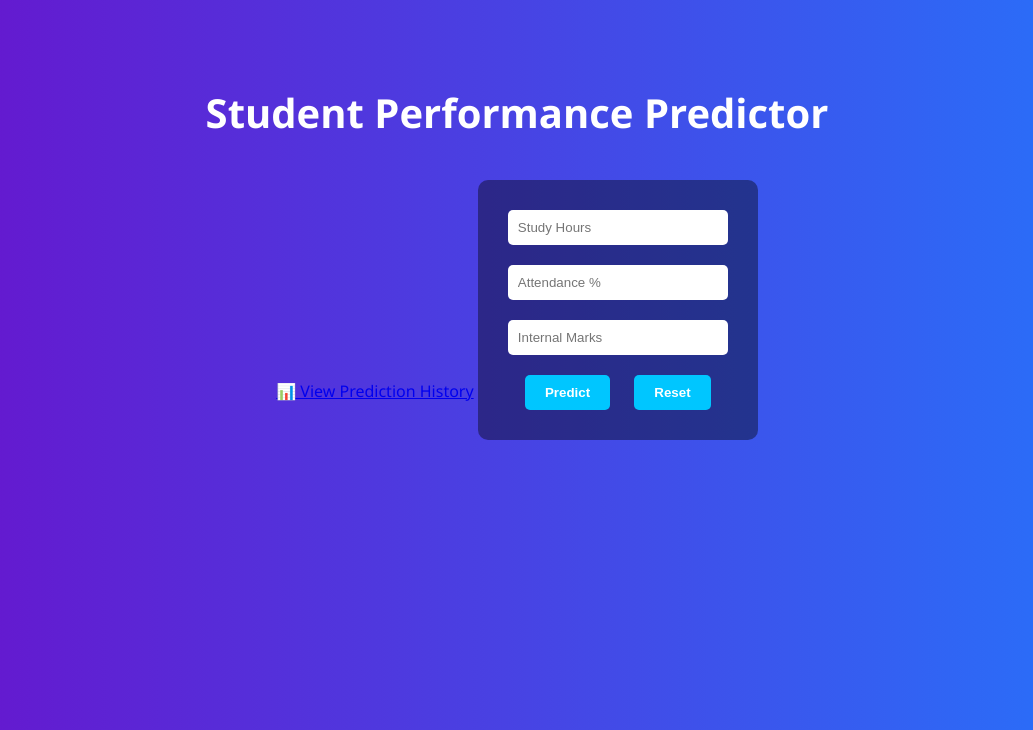
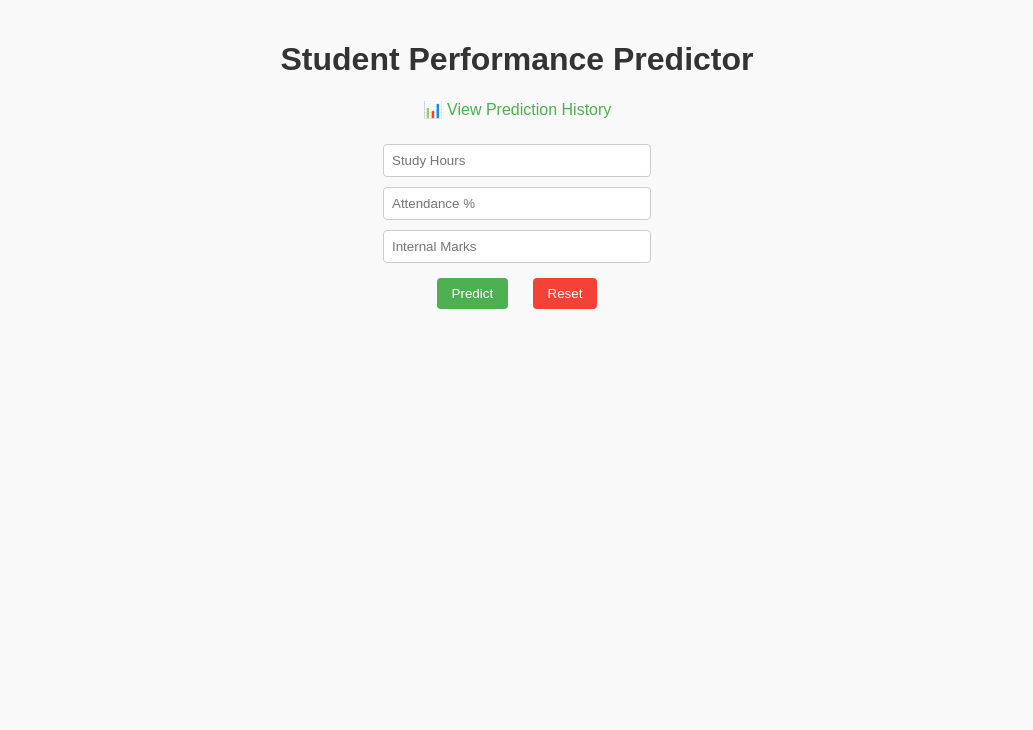
Before and after one commit to praneethbehara11/students_performance_predictor, a Flask app: page / in a window 1280 px wide. Shown: the top 730 px of the page, without its empty margins (123-1156 px from the left). Run offline with Flask 3, Linux system fonts and the light colour scheme; parts of the project's set-up code (start-up, migrations or seed data) failed here and were passed over.

Commit message:
Update style.css

```diff
--- a/static/style.css
+++ b/static/style.css
@@ -1,48 +1,72 @@
 body {
-    font-family: 'Segoe UI', Tahoma, Geneva, Verdana, sans-serif;
-    background: linear-gradient(to right, #6a11cb, #2575fc);
-    color: #fff;
-    text-align: center;
-    padding: 50px;
+    font-family: Arial, sans-serif;
+    max-width: 600px;
+    margin: auto;
+    padding: 20px;
+    background: #f9f9f9;
 }
 
 h1 {
-    margin-bottom: 40px;
-    font-size: 2.5em;
+    color: #333;
+    text-align: center;
 }
 
 form {
-    background: rgba(0,0,0,0.4);
-    padding: 20px;
-    border-radius: 10px;
-    display: inline-block;
+    margin-top: 20px;
+    text-align: center;
 }
 
 input[type="text"] {
-    width: 200px;
-    padding: 10px;
-    margin: 10px;
-    border-radius: 5px;
-    border: none;
+    margin: 5px;
+    padding: 8px;
+    width: 80%;
+    max-width: 250px;
+    border: 1px solid #ccc;
+    border-radius: 4px;
 }
 
 input[type="submit"], button {
-    background: #00c6ff;
+    margin: 10px;
+    padding: 8px 15px;
     border: none;
-    padding: 10px 20px;
-    margin: 10px;
-    border-radius: 5px;
-    color: #fff;
-    font-weight: bold;
+    background-color: #4CAF50;
+    color: white;
     cursor: pointer;
+    border-radius: 4px;
 }
 
-input[type="submit"]:hover, button:hover {
-    background: #0072ff;
+button {
+    background-color: #f44336;
+}
+
+a {
+    display: block;
+    text-align: center;
+    margin-top: 10px;
+    color: #4CAF50;
+    text-decoration: none;
 }
 
 .result {
-    margin-top: 20px;
-    font-size: 1.5em;
+    text-align: center;
+    margin-top: 15px;
+    font-size: 18px;
     font-weight: bold;
 }
+
+table {
+    width: 100%;
+    border-collapse: collapse;
+    margin-top: 15px;
+}
+
+th, td {
+    border: 1px solid #ccc;
+    padding: 8px;
+    text-align: center;
+}
+
+th {
+    background-color: #4CAF50;
+    color: white;
+}
```
